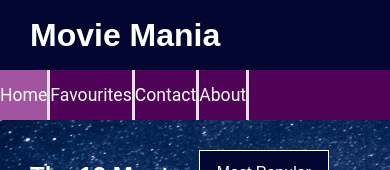
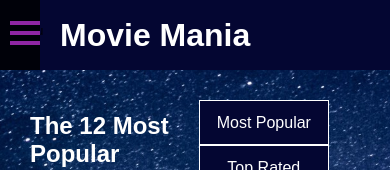
Before and after one commit to lunagrove/SSD-React-Movie-App, a React (Create React App) app: page /#/ in a window 390 px wide. Shown: the top 170 px of the page. Built offline with nearby package versions, Linux system fonts and the light colour scheme; no server answers.

Commit message:
added hamburger icon to nav bar

```diff
--- a/src/components/Header.js
+++ b/src/components/Header.js
@@ -6,10 +6,17 @@ import { appTitle } from "../globals/globals";
 
 const Header = () => {
   return (
-    <header>
-      <h1><Link to="/">{appTitle}</Link></h1>
+    <>
+      <header>
+        <button className="btn-menu" id="btn-menu">
+            <span className="button-content" tabIndex="-1">
+            <span className="sr-only">Menu</span>
+            <span className="bar" id="bar"></span> </span>
+        </button>
+        <h1><Link to="/">{appTitle}</Link></h1>
+      </header>
       <Nav />
-    </header>
+    </>
   );
 };
 
--- a/src/components/Nav.js
+++ b/src/components/Nav.js
@@ -10,7 +10,7 @@ const Nav = () => {
   }
 
   return (
-    <nav className="main-nav" onClick={blur}>
+    <nav className="main-nav" id="main-navigation" onClick={blur}>
       <ul>
         <li>
           <NavLink to="/">Home</NavLink>
--- a/src/styles/App.css
+++ b/src/styles/App.css
@@ -79,17 +79,19 @@ main {
 header {
   background-color: #040632;
   padding: 0;
+  height: 70px;
+  width: 100%;
+  display: flex;
+  flex-direction: row;
 }
 
 header h1 {
-  margin: 0;
-  padding: 0;
   color: white;
   list-style: none;
   text-decoration: none;
-  line-height: 1;
-  margin-left: 30px;
-  line-height: 70px;
+  width: 100%;
+  padding-left: 20px;
+  padding-top: 17px;
 }
 
 header h1 a {
@@ -97,9 +99,114 @@ header h1 a {
   text-decoration: none;
 }
 
-ul {
-  list-style: none;
-  line-height: 1.3;
+/* Dropdown Menu */
+nav {
+	width: 100%;
+	height: 0;
+	visibility: hidden;
+	overflow: hidden;
+	background-color: black;
+	opacity: 0.8;
+}
+
+nav.activated {
+	transition: height 0.3s ease, visibility 0s 0.3s;
+}
+
+.show nav {
+	transition: height 0.3s ease, visibility 0s;
+	visibility: visible;
+	height: 230px;
+  display: block;
+}
+
+nav ul {
+	padding: 0;
+	margin: 0;
+	list-style: none;
+  align-items: left;
+}
+
+nav ul {
+	list-style: none;
+  display: block;
+  color: #ffffff;
+}
+
+nav li {
+    width: 100%;
+    text-align: left;
+    font-weight: 200;
+    line-height: 2.5em;
+}
+
+.btn-menu {
+	display: block;
+	width: 40px;
+	background-color: black;
+	opacity: 0.8;
+	border: none;
+	padding-left: 10px;
+}
+
+.btn-menu .button-content {
+	display: block;
+	height: 24px;
+	cursor: pointer;
+}
+
+.btn-menu .bar {
+	display: block;
+	height: 4px;
+	background-color: #b22fc1;
+	width: 30px;
+	position: relative;
+	top: -7px;
+	transition: all 0.3s ease-in-out;
+}
+
+.btn-menu .bar:before {
+	content: "";
+	width: 100%;
+	height: 4px;
+	top: 10px;
+	left: 0;
+	background-color: #b22fc1;
+	position: absolute;
+	transition: all 0.3s ease-in-out;
+}
+
+.btn-menu .bar:after {
+	content: "";
+	width: 100%;
+	height: 4px;
+	top: -10px;
+	left: 0;
+	background-color: #b22fc1;
+	position: absolute;
+	transition: all 0.3s ease-in-out;
+}
+
+.btn-menu:focus {
+	outline: none;
+}
+
+.btn-menu:focus .button-content {
+	outline: 5px solid #8e2e98d3;
+}
+
+.show .btn-menu .bar {
+	background-color: transparent;
+}
+
+.show .btn-menu .bar:before {
+	top: 0;
+	transform: rotate(45deg);
+}
+
+.show .btn-menu .bar:after {
+	top: 0;
+	transform: rotate(-45deg);
 }
 
 .page-header {
@@ -418,3 +525,42 @@ footer p {
   height: 30px;
   width: auto;
 }
+
+@media (min-width: 768px) {
+
+  .btn-menu {
+		display: none;
+	}
+
+  header {
+    background-color: #040632;
+    padding: 0;
+    height: 70px;
+    width: 100%;
+    display: flex;
+    flex-direction: row;
+  }
+
+	nav {
+		visibility: visible;
+		height: 48px;
+    background-color: transparent;
+    display: flex;
+    flex-direction: row;
+    justify-content: space-between;
+    align-items: center;
+    width: 100%;
+  }
+
+  nav ul {
+    list-style: none;
+    line-height: 1.3;
+  }
+
+  nav li {
+    width: auto;
+    text-align: left;
+    font-weight: bold;
+    line-height: 1em;
+  }
+}
```
Also changed, not shown: public/manifest.json.
